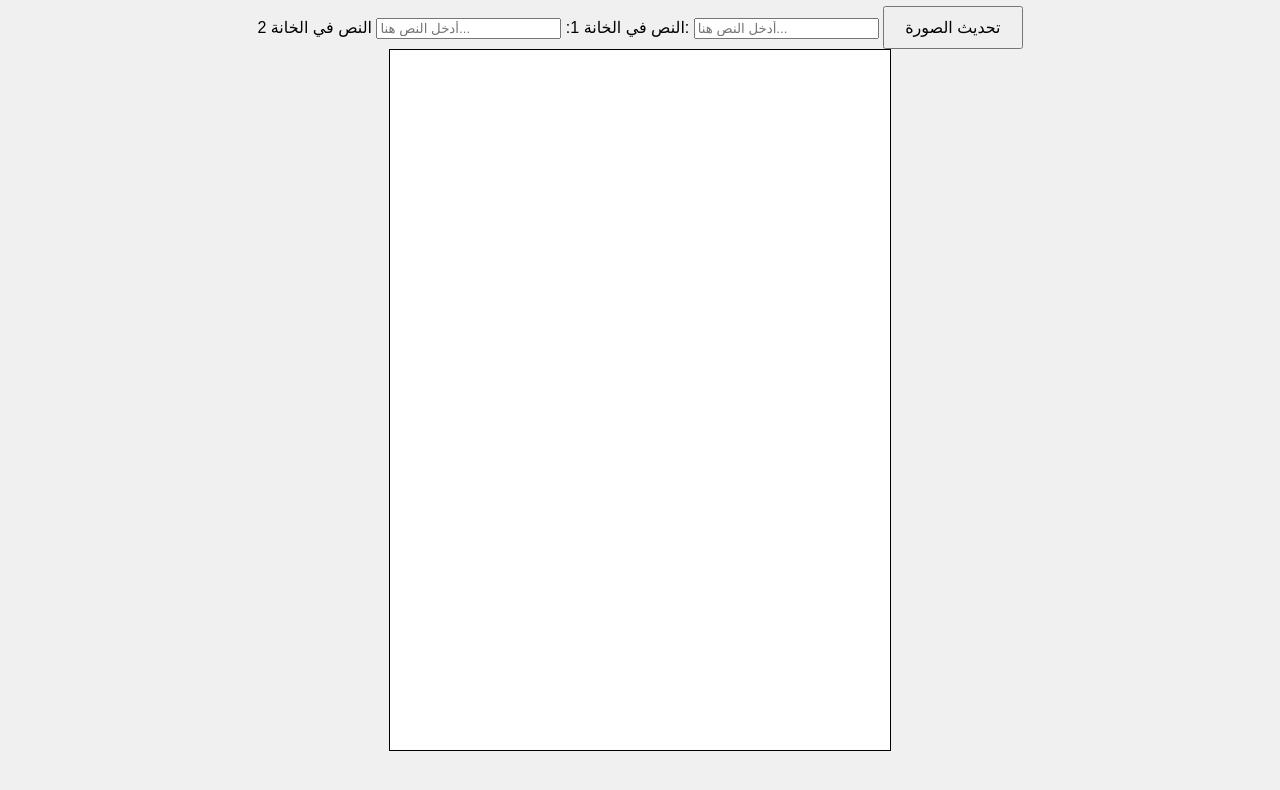
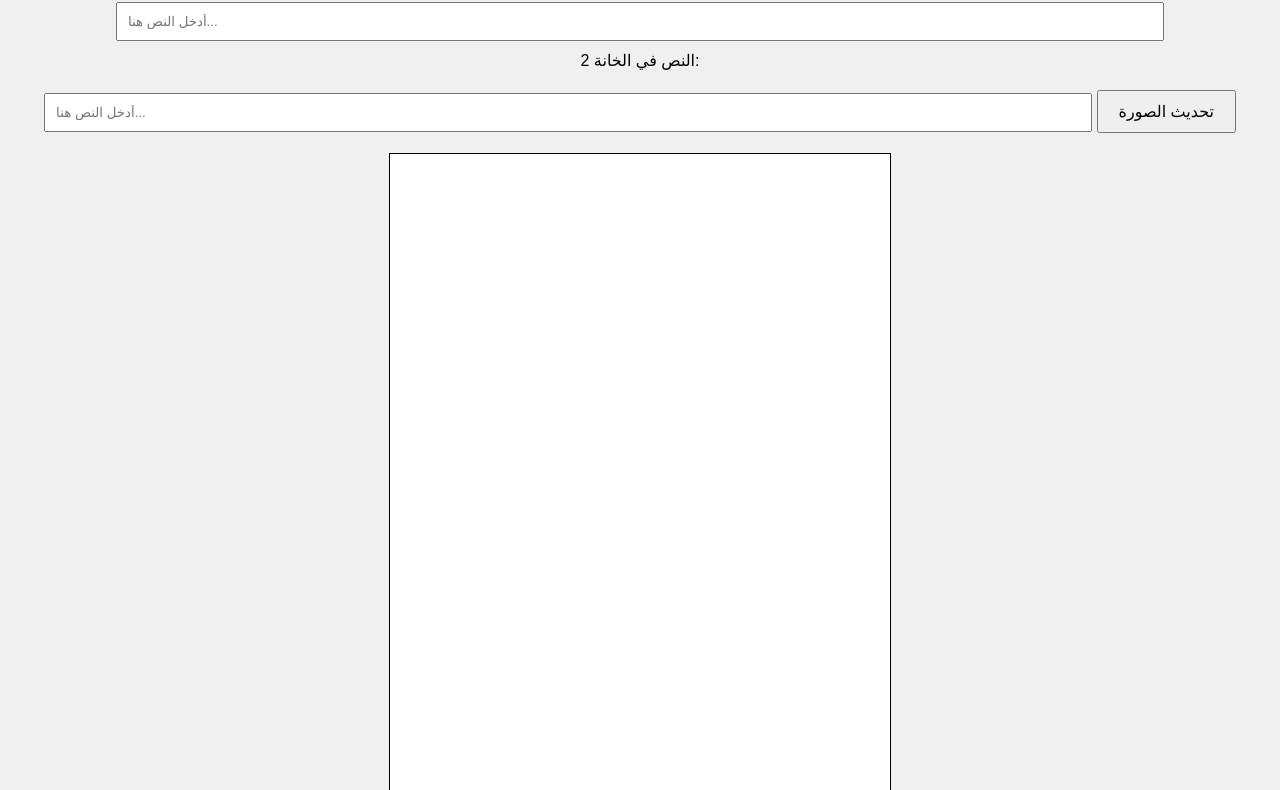
Before and after one commit to YASSENWAHED/cc, a plain HTML site: page index.html in a window 1280 px wide. Shown: the part 103-893 px from the top of the page. Before the commit the page ends 858 px from the top, so only its background shows below. Drawn offline with Linux system fonts and the light colour scheme.

Commit message:
Update styles.css

```diff
--- a/styles.css
+++ b/styles.css
@@ -7,24 +7,32 @@ body {
 }
 
 .container {
-    margin-top: 50px;
+    margin-top: 20px;
 }
 
-textarea {
+#inputs {
+    margin-bottom: 20px;
+}
+
+label {
+    display: block;
+    margin-top: 10px;
+}
+
+input {
     width: 80%;
-    height: 100px;
-    margin: 20px 0;
     padding: 10px;
-    font-size: 16px;
+    margin-top: 5px;
 }
 
 button {
     padding: 10px 20px;
     font-size: 16px;
     cursor: pointer;
+    margin-top: 20px;
 }
 
-#imageContainer {
+#canvasContainer {
     margin-top: 20px;
 }
 
```
